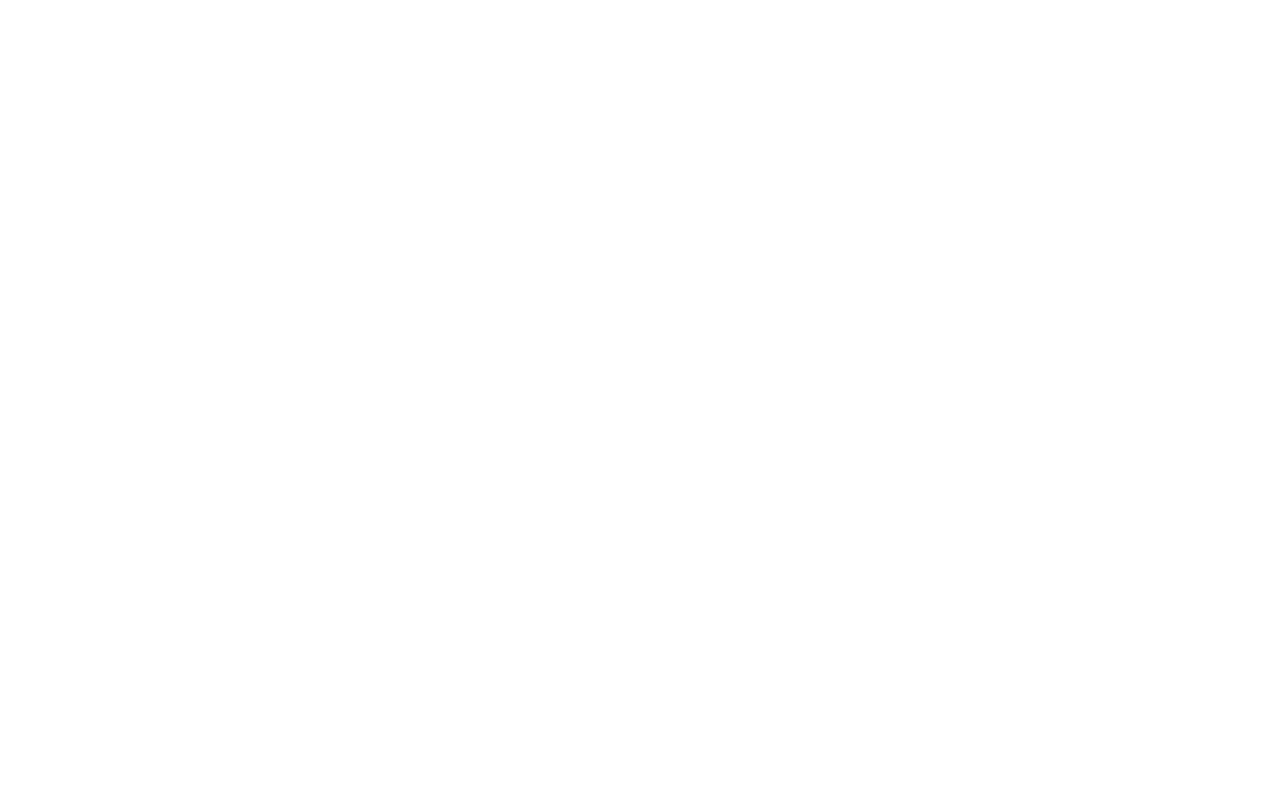
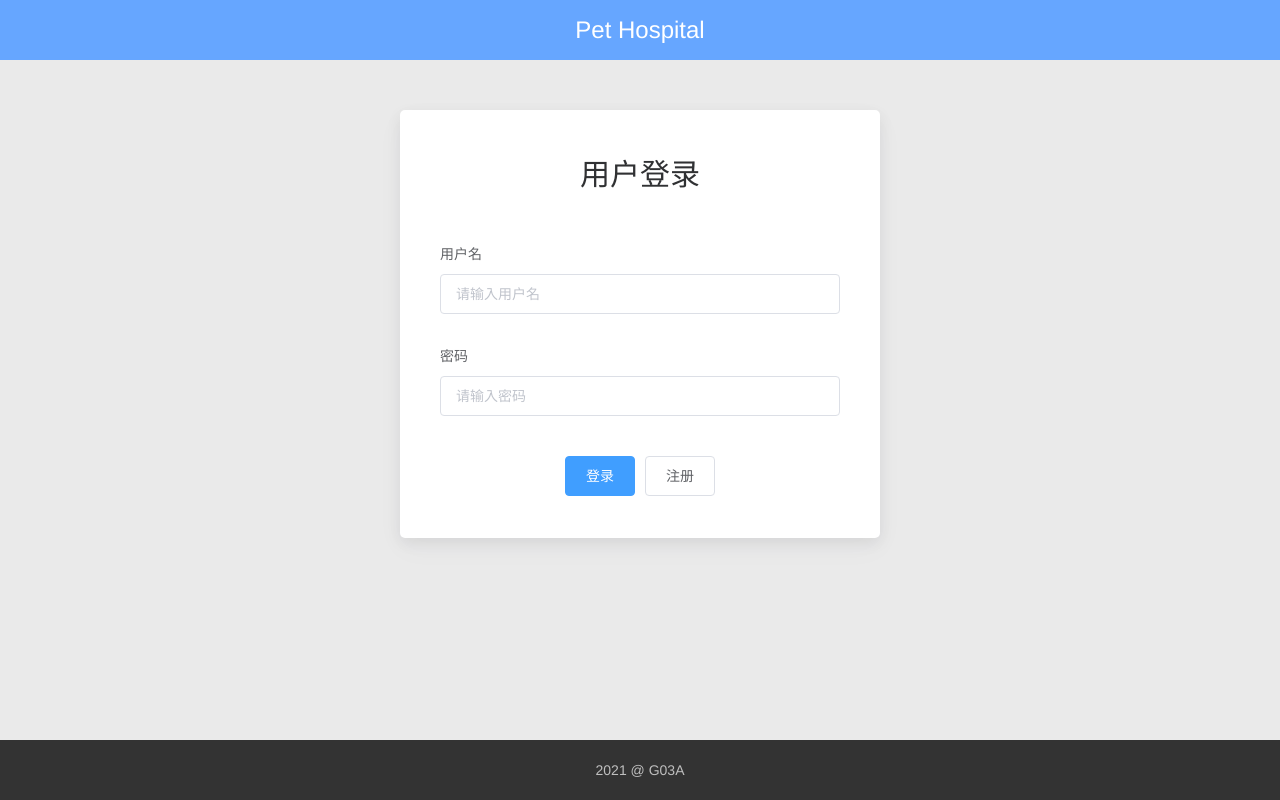
Before and after one commit to ECNU-2017-G03/PetHospitalFrontend, a Vue app: page /login in a window 1280 px wide. Built offline with nearby package versions, Linux system fonts and the light colour scheme.

Commit message:
Finish login and page framwork

```diff
--- a/src/App.vue
+++ b/src/App.vue
@@ -1,14 +1,16 @@
 <template>
   <div id="app">
-    <header/>
-<!--    <router-view/>-->
-    <footer/>
+    <Header/>
+    <div class="page-body">
+      <router-view/>
+    </div>
+    <Footer/>
   </div>
 </template>
 
 <script>
-import Header from "./components/Header";
-import Footer from "./components/Footer";
+import Header from '@/components/Header';
+import Footer from '@/components/Footer';
 
 export default {
   name: 'App',
@@ -20,12 +22,22 @@
 </script>
 
 <style>
+body {
+  margin: 0;
+  height: 100%;
+}
+
 #app {
   font-family: Avenir, Helvetica, Arial, Roboto, Microsoft YaHei, sans-serif;
   -webkit-font-smoothing: antialiased;
   -moz-osx-font-smoothing: grayscale;
+  min-height: 100%;
   /*text-align: center;*/
   /*color: #2c3e50;*/
   /*margin-top: 60px;*/
 }
+
+.page-body {
+  min-height: calc(100vh - 120px);
+}
 </style>
--- a/src/components/Header.vue
+++ b/src/components/Header.vue
@@ -1,21 +1,35 @@
 <template>
   <div class="header">
-    <span>Pet Hospital</span>
+    <div class="title" @click="toMainPage">Pet Hospital</div>
   </div>
 </template>
 
 <script>
   export default {
-    name: 'Header'
+    name: 'Header',
+    methods: {
+      toMainPage: function () {
+        this.$router.push('/')
+      }
+    }
   }
 </script>
 
 <style scoped>
-.header {
-  background-color: #333;
-  color: #aaa;
-  height: 50px;
-  padding: 5px;
-  text-align: center;
-}
+  .header {
+    background-color: #66a6ff;
+    color: white;
+    height: 50px;
+    padding: 5px;
+    text-align: center;
+  }
+
+  .title {
+    line-height: 50px;
+    font-size: x-large;
+  }
+
+  .title:hover {
+    cursor: pointer;
+  }
 </style>
--- a/src/components/HelloWorld.vue
+++ /dev/null
@@ -1,62 +0,0 @@
-<template>
-  <div class="hello">
-    <h1>{{ msg }}</h1>
-    <p>
-      For a guide and recipes on how to configure / customize this project,<br>
-      check out the
-      <a href="https://cli.vuejs.org" target="_blank" rel="noopener">vue-cli documentation</a>.
-    </p>
-    <h3>Installed CLI Plugins</h3>
-    <ul>
-      <li><a href="https://github.com/vuejs/vue-cli/tree/dev/packages/%40vue/cli-plugin-babel" target="_blank" rel="noopener">babel</a></li>
-      <li><a href="https://github.com/vuejs/vue-cli/tree/dev/packages/%40vue/cli-plugin-router" target="_blank" rel="noopener">router</a></li>
-      <li><a href="https://github.com/vuejs/vue-cli/tree/dev/packages/%40vue/cli-plugin-vuex" target="_blank" rel="noopener">vuex</a></li>
-      <li><a href="https://github.com/vuejs/vue-cli/tree/dev/packages/%40vue/cli-plugin-eslint" target="_blank" rel="noopener">eslint</a></li>
-      <li><a href="https://github.com/vuejs/vue-cli/tree/dev/packages/%40vue/cli-plugin-unit-mocha" target="_blank" rel="noopener">unit-mocha</a></li>
-      <li><a href="https://github.com/vuejs/vue-cli/tree/dev/packages/%40vue/cli-plugin-e2e-nightwatch" target="_blank" rel="noopener">e2e-nightwatch</a></li>
-    </ul>
-    <h3>Essential Links</h3>
-    <ul>
-      <li><a href="https://vuejs.org" target="_blank" rel="noopener">Core Docs</a></li>
-      <li><a href="https://forum.vuejs.org" target="_blank" rel="noopener">Forum</a></li>
-      <li><a href="https://chat.vuejs.org" target="_blank" rel="noopener">Community Chat</a></li>
-      <li><a href="https://twitter.com/vuejs" target="_blank" rel="noopener">Twitter</a></li>
-      <li><a href="https://news.vuejs.org" target="_blank" rel="noopener">News</a></li>
-    </ul>
-    <h3>Ecosystem</h3>
-    <ul>
-      <li><a href="https://router.vuejs.org" target="_blank" rel="noopener">vue-router</a></li>
-      <li><a href="https://vuex.vuejs.org" target="_blank" rel="noopener">vuex</a></li>
-      <li><a href="https://github.com/vuejs/vue-devtools#vue-devtools" target="_blank" rel="noopener">vue-devtools</a></li>
-      <li><a href="https://vue-loader.vuejs.org" target="_blank" rel="noopener">vue-loader</a></li>
-      <li><a href="https://github.com/vuejs/awesome-vue" target="_blank" rel="noopener">awesome-vue</a></li>
-    </ul>
-  </div>
-</template>
-
-<script>
-export default {
-  name: 'HelloWorld',
-  props: {
-    msg: String
-  }
-}
-</script>
-
-<!-- Add "scoped" attribute to limit CSS to this component only -->
-<style scoped>
-h3 {
-  margin: 40px 0 0;
-}
-ul {
-  list-style-type: none;
-  padding: 0;
-}
-li {
-  display: inline-block;
-  margin: 0 10px;
-}
-a {
-  color: #42b983;
-}
-</style>
--- a/src/router/index.js
+++ b/src/router/index.js
@@ -1,6 +1,7 @@
 import Vue from 'vue'
 import VueRouter from 'vue-router'
 import Home from '../views/Home.vue'
+import Login from '../views/Login'
 
 Vue.use(VueRouter)
 
@@ -11,12 +12,9 @@
     component: Home
   },
   {
-    path: '/about',
-    name: 'About',
-    // route level code-splitting
-    // this generates a separate chunk (about.[hash].js) for this route
-    // which is lazy-loaded when the route is visited.
-    component: () => import(/* webpackChunkName: "about" */ '../views/About.vue')
+    path: '/login',
+    name: 'Login',
+    component: Login,
   }
 ]
 
--- a/src/views/About.vue
+++ /dev/null
@@ -1,5 +0,0 @@
-<template>
-  <div class="about">
-    <h1>This is an about page</h1>
-  </div>
-</template>
--- a/src/views/Home.vue
+++ b/src/views/Home.vue
@@ -1,18 +1,18 @@
 <template>
   <div class="home">
-    <img alt="Vue logo" src="../assets/logo.png">
-    <HelloWorld msg="Welcome to Your Vue.js App"/>
+    HELLO TO PET HOSPITAL
   </div>
 </template>
 
 <script>
-// @ is an alias to /src
-import HelloWorld from '@/components/HelloWorld.vue'
 
 export default {
   name: 'Home',
-  components: {
-    HelloWorld
-  }
 }
 </script>
+
+<style scoped>
+  .home {
+    text-align: center;
+  }
+</style>
--- /dev/null
+++ b/src/views/Login.vue
@@ -0,0 +1,114 @@
+<template>
+  <div class="page-body">
+    <div class="login-form">
+      <div class="form-title">用户登录</div>
+      <el-form :model="loginForm" ref="loginForm" class="form" :rules="rules">
+        <el-form-item label="用户名" prop="name">
+          <el-input type="name" v-model="loginForm.name" placeholder="请输入用户名" maxlength="22"/>
+        </el-form-item>
+        <el-form-item label="密码" prop="password">
+          <el-input type="password" placeholder="请输入密码" v-model="loginForm.password" show-password maxlength="18">
+          </el-input>
+        </el-form-item>
+        <el-form-item class="login-button">
+          <el-button type="primary" @click="login" class="login-button-submit" :loading="LoggingIn">登录</el-button>
+          <el-button @click="register">注册</el-button>
+        </el-form-item>
+      </el-form>
+    </div>
+  </div>
+</template>
+
+<script>
+  export default {
+    name: 'Login',
+    data() {
+      const checkName = (rule, value, callback) => {
+        if (value === '') {
+          callback(new Error('用户名不可为空'))
+        } else {
+          callback()
+        }
+      }
+      const checkPassword = (rule, value, callback) => {
+        if (value === '' || value === null) {
+          callback(new Error('密码不可为空'))
+        } else if (value.length < 6 || value.length > 20) {
+          callback(new Error('密码长度为6-20位'))
+        } else {
+          callback()
+        }
+      }
+      return {
+        loginForm: {
+          name: '',
+          password: '',
+        },
+        LoggingIn: false,
+        rules: {
+          name: [
+            { validator: checkName, trigger: ['blur'] }
+          ],
+          password: [
+            { validator: checkPassword, trigger: ['blur']}
+          ]
+        }
+      }
+    },
+    methods: {
+      login: function() {
+        this.LoggingIn = true
+        this.$refs['loginForm'].validate((valid) => {
+          if (valid) {
+            this.$axios.post('/api/user/login', this.loginForm)
+              .then(res => {
+                console.log(res)
+              })
+              .finally(() => {
+                this.LoggingIn = false
+              })
+          } else {
+            this.LoggingIn = false
+          }
+        })
+      },
+      register: function() {
+
+      }
+    }
+  }
+</script>
+
+<style scoped>
+  .page-body {
+    padding: 0 10px;
+    text-align: center;
+    background-color: #eaeaea;
+  }
+
+  .login-form {
+    background-color: white;
+    display: inline-block;
+    margin-top: 50px;
+    width: 400px;
+    padding: 20px 40px;
+    border-radius: 5px;
+    box-shadow: 0 10px 30px rgb(50 50 93 / 3%), 0 5px 15px rgb(0 0 0 / 7%);
+  }
+
+  .form-title {
+    text-align: center;
+    font-size: 30px;
+    color: #303133;
+    padding: 20px;
+  }
+
+  .form {
+    margin-top: 20px;
+  }
+
+  .login-button {
+    margin-top: 40px;
+  }
+
+</style>
```
Also changed, not shown: src/components/Footer.vue (indentation only).
